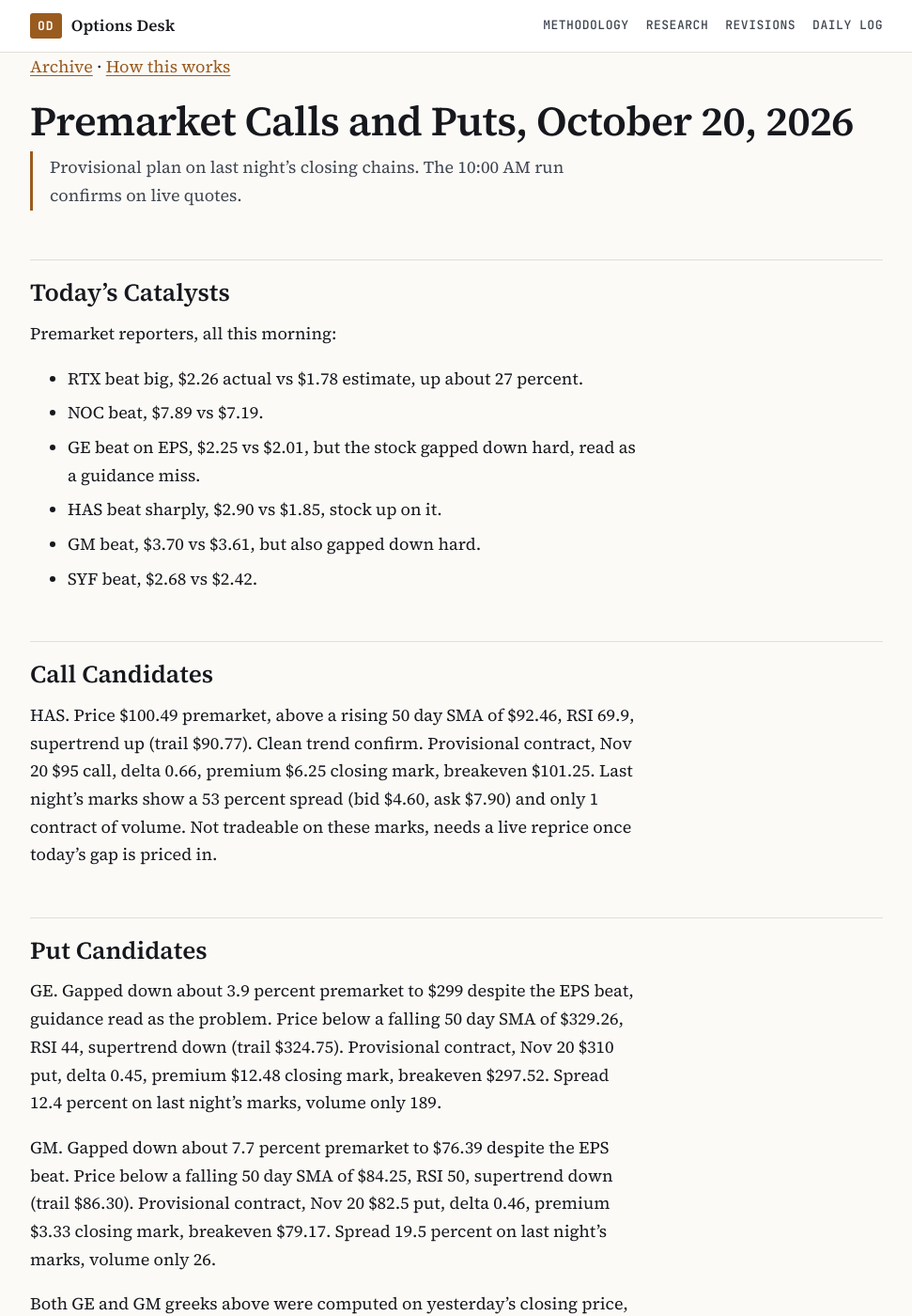
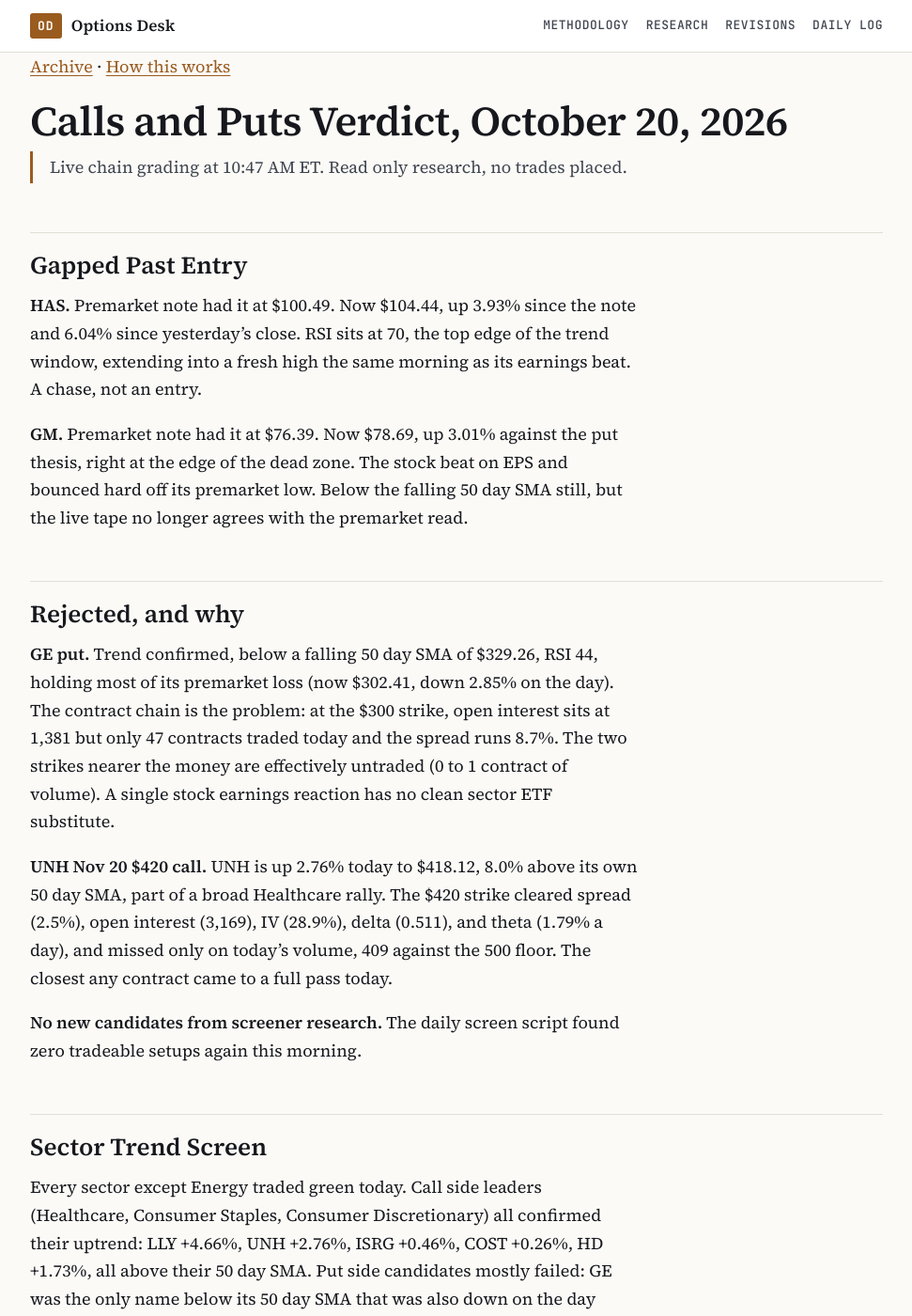
Before and after one commit to carolinehutchins05-prog/options-desk, a Jekyll site: the page built from index.md, in a window 1280 px wide and 1400 px high. Shown: the whole window at 94% size, without its empty margins (154-1125 px from the left). Built offline with Jekyll 4.4.1, drawn with Linux system fonts in a browser that asks for light colours; some of the changed text lies outside the part shown.

Commit message:
Live Verdict, 2026-10-20
Co-Authored-By: Claude Opus 5 <noreply@anthropic.com>

```diff
--- a/index.md
+++ b/index.md
@@ -6,35 +6,26 @@ title: Options Desk
 [Archive](archive/) · [How this works](https://github.com/carolinehutchins05-prog/options-desk#readme)
 
 
-# Premarket Calls and Puts, October 20, 2026
-> Provisional plan on last night's closing chains. The 10:00 AM run confirms on live quotes.
+# Calls and Puts Verdict, October 20, 2026
+> Live chain grading at 10:47 AM ET. Read only research, no trades placed.
 
-## Today's Catalysts
-Premarket reporters, all this morning:
-- RTX beat big, $2.26 actual vs $1.78 estimate, up about 27 percent.
-- NOC beat, $7.89 vs $7.19.
-- GE beat on EPS, $2.25 vs $2.01, but the stock gapped down hard, read as a guidance miss.
-- HAS beat sharply, $2.90 vs $1.85, stock up on it.
-- GM beat, $3.70 vs $3.61, but also gapped down hard.
-- SYF beat, $2.68 vs $2.42.
+## Gapped Past Entry
+**HAS.** Premarket note had it at $100.49. Now $104.44, up 3.93% since the note and 6.04% since yesterday's close. RSI sits at 70, the top edge of the trend window, extending into a fresh high the same morning as its earnings beat. A chase, not an entry.
 
-## Call Candidates
-HAS. Price $100.49 premarket, above a rising 50 day SMA of $92.46, RSI 69.9, supertrend up (trail $90.77). Clean trend confirm. Provisional contract, Nov 20 $95 call, delta 0.66, premium $6.25 closing mark, breakeven $101.25. Last night's marks show a 53 percent spread (bid $4.60, ask $7.90) and only 1 contract of volume. Not tradeable on these marks, needs a live reprice once today's gap is priced in.
-
-## Put Candidates
-GE. Gapped down about 3.9 percent premarket to $299 despite the EPS beat, guidance read as the problem. Price below a falling 50 day SMA of $329.26, RSI 44, supertrend down (trail $324.75). Provisional contract, Nov 20 $310 put, delta 0.45, premium $12.48 closing mark, breakeven $297.52. Spread 12.4 percent on last night's marks, volume only 189.
-
-GM. Gapped down about 7.7 percent premarket to $76.39 despite the EPS beat. Price below a falling 50 day SMA of $84.25, RSI 50, supertrend down (trail $86.30). Provisional contract, Nov 20 $82.5 put, delta 0.46, premium $3.33 closing mark, breakeven $79.17. Spread 19.5 percent on last night's marks, volume only 26.
-
-Both GE and GM greeks above were computed on yesterday's closing price, before this morning's gap. They will reprice meaningfully once the market opens.
+**GM.** Premarket note had it at $76.39. Now $78.69, up 3.01% against the put thesis, right at the edge of the dead zone. The stock beat on EPS and bounced hard off its premarket low. Below the falling 50 day SMA still, but the live tape no longer agrees with the premarket read.
 
 ## Rejected, and why
-- RTX, NOC both beat on earnings but sit below their 50 day SMA. Call blocked by trend, no exceptions.
-- SYF, KEY mixed signal. Both beat, both sit a touch under their 50 day, but neither gapped meaningfully either direction. No clean trend to trade.
-- MLI missed on EPS and gapped down, but the Nov 20 put chain has only 473 open interest, under the liquidity floor, and a 45 percent spread. Chain too thin to trade regardless of the setup.
+**GE put.** Trend confirmed, below a falling 50 day SMA of $329.26, RSI 44, holding most of its premarket loss (now $302.41, down 2.85% on the day). The contract chain is the problem: at the $300 strike, open interest sits at 1,381 but only 47 contracts traded today and the spread runs 8.7%. The two strikes nearer the money are effectively untraded (0 to 1 contract of volume). A single stock earnings reaction has no clean sector ETF substitute.
+
+**UNH Nov 20 $420 call.** UNH is up 2.76% today to $418.12, 8.0% above its own 50 day SMA, part of a broad Healthcare rally. The $420 strike cleared spread (2.5%), open interest (3,169), IV (28.9%), delta (0.511), and theta (1.79% a day), and missed only on today's volume, 409 against the 500 floor. The closest any contract came to a full pass today.
+
+**No new candidates from screener research.** The daily screen script found zero tradeable setups again this morning.
+
+## Sector Trend Screen
+Every sector except Energy traded green today. Call side leaders (Healthcare, Consumer Staples, Consumer Discretionary) all confirmed their uptrend: LLY +4.66%, UNH +2.76%, ISRG +0.46%, COST +0.26%, HD +1.73%, all above their 50 day SMA. Put side candidates mostly failed: GE was the only name below its 50 day SMA that was also down on the day (−2.85%). GM, CAT, DE, C, and SLB are all below their 50 day SMA but traded up today, bouncing against their own downtrend rather than confirming it.
 
 ---
-The tape is set up as an earnings reaction day, not a macro day. Four of six premarket reporters beat estimates, but two of them, GE and GM, gapped down hard anyway, which usually means the print was fine and the guidance wasn't. That split, beat the number but miss the outlook, is where today's real moves are. The setup would be invalidated by a broad reversal at the open that erases the premarket gaps in GE and GM, which would say the market is fading the initial reaction rather than confirming it. The 10 AM run reprices HAS, GE, and GM live and issues the real verdict.
+A broad beat heavy earnings morning pushed the tape green across the board, and that same strength is what killed today's option setups. The rotation underneath, Healthcare and Energy leading with previously beaten down Utilities and Real Estate catching a bid too, is the kind of session where almost every sector moves together, which makes a clean pairs trade hard to find. A session where Technology or Industrials turn red while Healthcare holds its gain would be the first real split worth trading.
 
 ---
 *Not investment advice. A personal research log. No position or account data is published here.*
```
Also changed, not shown: archive/2026-10-20-verdict.md (added, +25 -0 lines), archive/index.md (+1 -0 lines).
